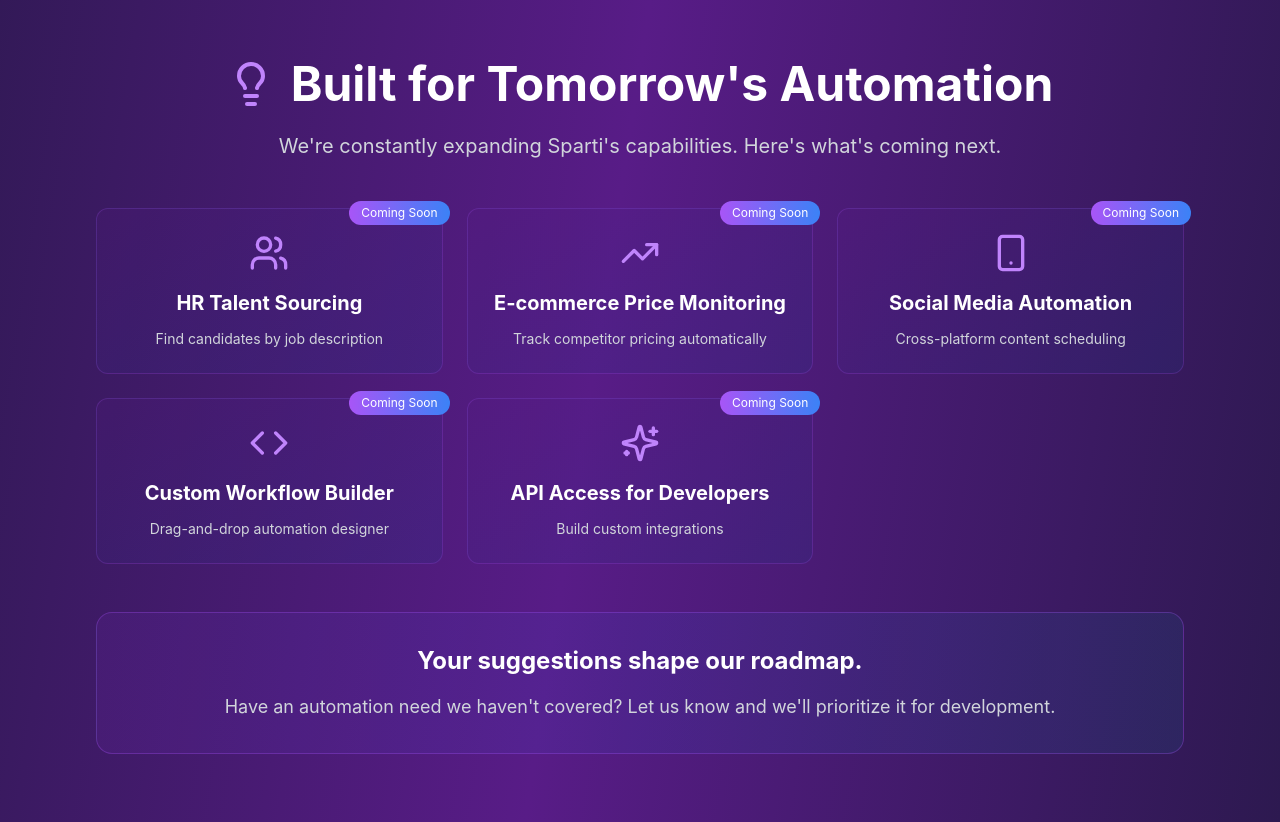
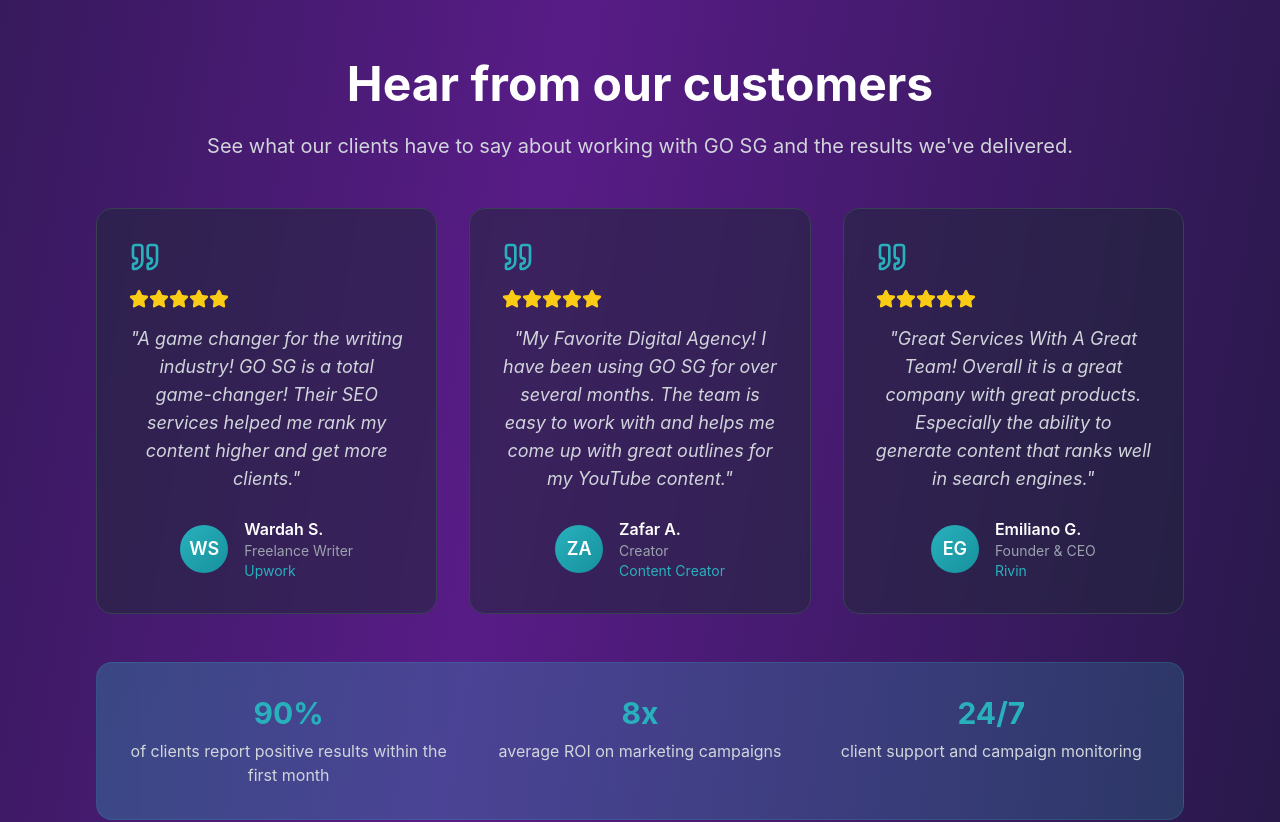
Before and after one commit to gosgconsulting/gosg-lp, a React (Vite) app: page / in a window 1280 px wide. Shown: the part 4120-4942 px from the top of the page. Built offline with nearby package versions, Linux system fonts and the light colour scheme.

Commit message:
Remove Roadmap section
The Roadmap section has been removed from the landing page.

```diff
--- a/src/components/Roadmap.tsx
+++ /dev/null
@@ -1,58 +0,0 @@
-
-import React from 'react';
-import { Sparkles, Users, TrendingUp, Smartphone, Code, Lightbulb } from 'lucide-react';
-
-const Roadmap = () => {
-  const upcomingFeatures = [
-    { icon: Users, title: "HR Talent Sourcing", description: "Find candidates by job description" },
-    { icon: TrendingUp, title: "E-commerce Price Monitoring", description: "Track competitor pricing automatically" },
-    { icon: Smartphone, title: "Social Media Automation", description: "Cross-platform content scheduling" },
-    { icon: Code, title: "Custom Workflow Builder", description: "Drag-and-drop automation designer" },
-    { icon: Sparkles, title: "API Access for Developers", description: "Build custom integrations" }
-  ];
-
-  return (
-    <section className="py-20 relative">
-      <div className="max-w-6xl mx-auto px-4 sm:px-6 lg:px-8 text-center">
-        <div className="flex items-center justify-center mb-6">
-          <Lightbulb className="w-12 h-12 text-purple-400 mr-4" />
-          <h2 className="text-4xl md:text-5xl font-bold text-white">
-            Built for Tomorrow's Automation
-          </h2>
-        </div>
-
-        <p className="text-xl text-gray-300 mb-12 max-w-3xl mx-auto">
-          We're constantly expanding Sparti's capabilities. Here's what's coming next.
-        </p>
-
-        <div className="grid md:grid-cols-2 lg:grid-cols-3 gap-6 mb-12">
-          {upcomingFeatures.map((feature, index) => (
-            <div key={index} className="relative bg-gradient-to-br from-purple-900/20 to-blue-900/20 p-6 rounded-xl border border-purple-500/20 hover:border-purple-400/40 transition-all duration-300">
-              <div className="absolute -top-2 -right-2 bg-gradient-to-r from-purple-500 to-blue-500 text-white text-xs px-3 py-1 rounded-full">
-                Coming Soon
-              </div>
-
-              <div className="flex items-center justify-center mb-4">
-                <feature.icon className="w-10 h-10 text-purple-400" />
-              </div>
-
-              <h3 className="text-xl font-bold text-white mb-3">{feature.title}</h3>
-              <p className="text-gray-300 text-sm">{feature.description}</p>
-            </div>
-          ))}
-        </div>
-
-        <div className="bg-gradient-to-r from-purple-600/10 via-blue-600/10 to-cyan-600/10 p-8 rounded-2xl border border-purple-500/30">
-          <h3 className="text-2xl font-bold text-white mb-4">
-            Your suggestions shape our roadmap.
-          </h3>
-          <p className="text-gray-300 text-lg">
-            Have an automation need we haven't covered? Let us know and we'll prioritize it for development.
-          </p>
-        </div>
-      </div>
-    </section>
-  );
-};
-
-export default Roadmap;
--- a/src/pages/Index.tsx
+++ b/src/pages/Index.tsx
@@ -5,7 +5,6 @@ import ProblemSection from '../components/ProblemSection';
 import SolutionOverview from '../components/SolutionOverview';
 import FeaturesSection from '../components/FeaturesSection';
 import TokenSystem from '../components/TokenSystem';
-import Roadmap from '../components/Roadmap';
 import SocialProof from '../components/SocialProof';
 import PricingSection from '../components/PricingSection';
 import FAQ from '../components/FAQ';
@@ -19,7 +18,6 @@ const Index = () => {
       <SolutionOverview />
       <FeaturesSection />
       <TokenSystem />
-      <Roadmap />
       <SocialProof />
       <PricingSection />
       <FAQ />
```
